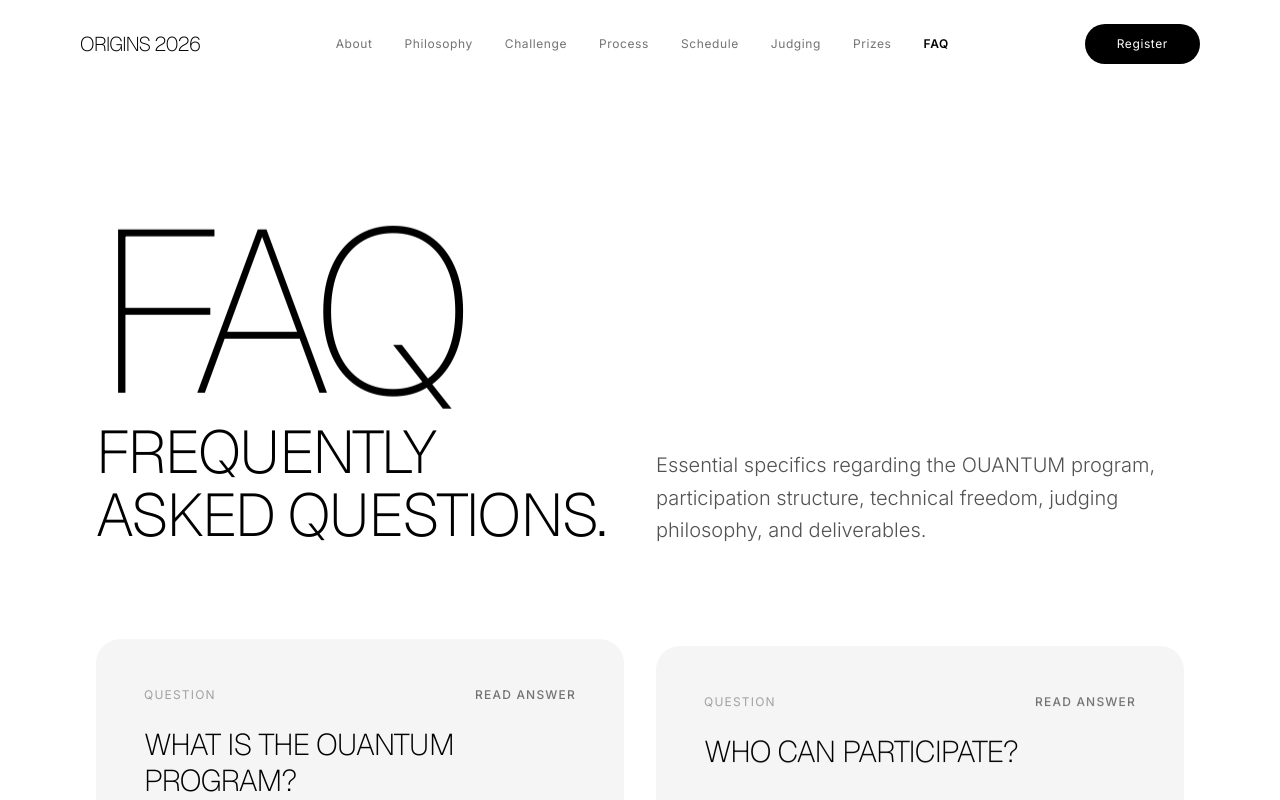
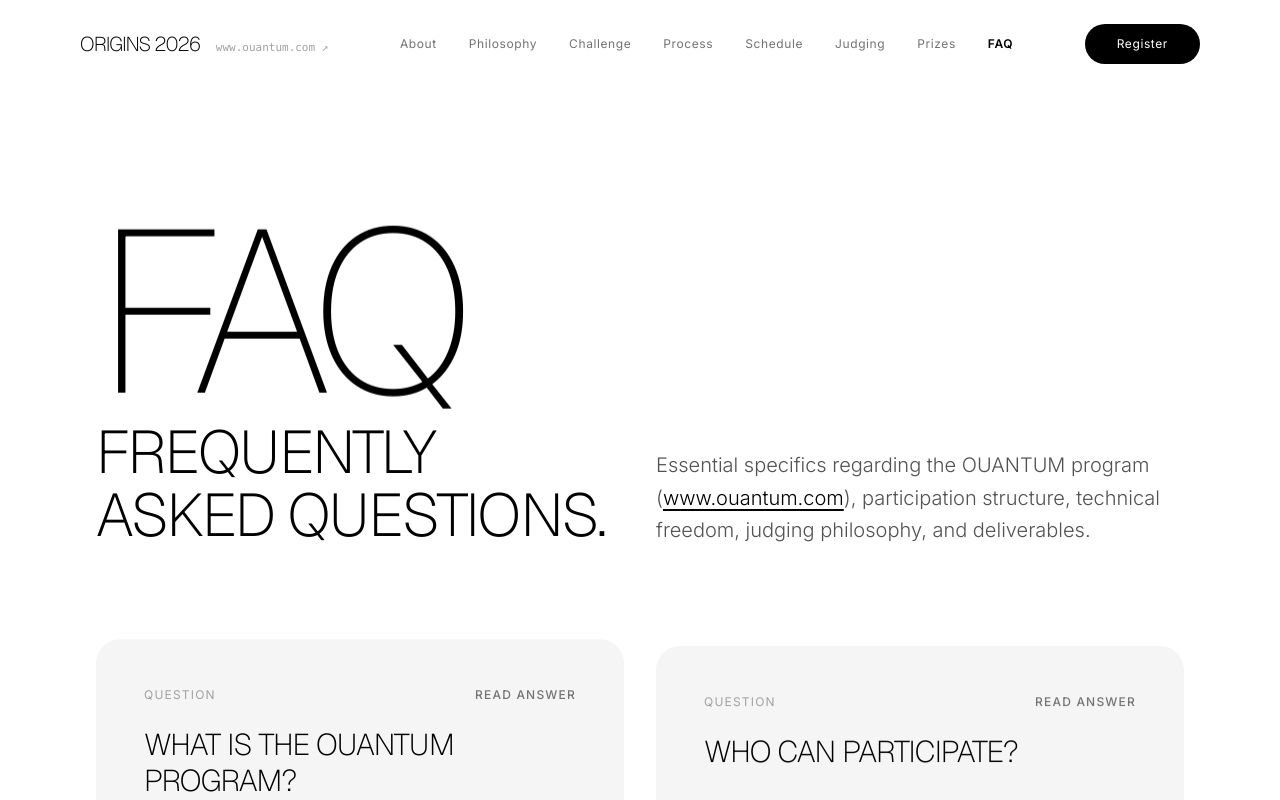
Before and after one commit to rahul1172005/Origins_2026, a Next.js app: page /faq in a window 1280 px wide. Shown: the top 800 px of the page. Built offline with nearby package versions, Linux system fonts and the light colour scheme.

Commit message:
feat: add www.ouantum.com portal references across navbar, hero, about, faq, registration, and footer

```diff
--- a/components/About.tsx
+++ b/components/About.tsx
@@ -39,7 +39,16 @@ export default function About() {
           <div className="lg:col-span-7 space-y-8">
             <div className="space-y-6 text-lg sm:text-xl text-neutral-700 font-inter font-light leading-relaxed">
               <p>
-                ORIGINS is the premier innovation and engineering sprint hosted under the <strong>OUANTUM</strong> program. It is not another hackathon built around shipping another SaaS product, wrapping an API, or presenting an unrealistic business pitch.
+                ORIGINS is the premier innovation and engineering sprint hosted under the{" "}
+                <a
+                  href="https://www.ouantum.com"
+                  target="_blank"
+                  rel="noopener noreferrer"
+                  className="underline underline-offset-4 text-black hover:opacity-75 font-medium"
+                >
+                  OUANTUM
+                </a>{" "}
+                program (<span className="font-mono text-xs sm:text-sm text-neutral-500">www.ouantum.com</span>). It is not another hackathon built around shipping another SaaS product, wrapping an API, or presenting an unrealistic business pitch.
               </p>
               <p className="text-neutral-500">
                 It begins somewhere else.
--- a/components/FAQ.tsx
+++ b/components/FAQ.tsx
@@ -13,7 +13,7 @@ const faqs: FAQItem[] = [
   {
     question: "What is the OUANTUM program?",
     answer:
-      "OUANTUM is an applied research and engineering ecosystem empowering builders, scientists, and developers to solve foundational physical and digital problems. ORIGINS 2026 is OUANTUM's flagship 24-hour sprint providing incubation, advisory, and non-dilutive deployment grants.",
+      "OUANTUM (www.ouantum.com) is an applied research and engineering ecosystem empowering builders, scientists, and developers to solve foundational physical and digital problems. ORIGINS 2026 is OUANTUM's flagship 24-hour sprint providing incubation, advisory, and non-dilutive deployment grants.",
   },
   {
     question: "Who can participate?",
@@ -33,7 +33,7 @@ const faqs: FAQItem[] = [
   {
     question: "Is there a registration fee?",
     answer:
-      "No. ORIGINS 2026 is completely free to enter. The OUANTUM program and partner institutions cover all operational, infrastructure, mentorship, and platform expenses.",
+      "No. ORIGINS 2026 is completely free to enter. The OUANTUM program (www.ouantum.com) and partner institutions cover all operational, infrastructure, mentorship, and platform expenses.",
   },
   {
     question: "Do I need prior hackathon experience?",
@@ -111,7 +111,7 @@ export default function FAQ() {
             </div>
             <div className="lg:col-span-6 flex items-end">
               <p className="text-sm sm:text-lg lg:text-xl text-neutral-600 font-inter font-light max-w-lg leading-relaxed">
-                Essential specifics regarding the OUANTUM program, participation structure, technical freedom, judging philosophy, and deliverables.
+                Essential specifics regarding the OUANTUM program (<a href="https://www.ouantum.com" target="_blank" rel="noopener noreferrer" className="underline underline-offset-4 text-black hover:opacity-75">www.ouantum.com</a>), participation structure, technical freedom, judging philosophy, and deliverables.
               </p>
             </div>
           </div>
@@ -172,7 +172,7 @@ export default function FAQ() {
               READY TO REGISTER FOR ORIGINS 2026?
             </h3>
             <p className="text-xs sm:text-sm text-neutral-600 font-inter font-light">
-              Individual and team registration is open globally under the OUANTUM program.
+              Individual and team registration is open globally under the OUANTUM program (<a href="https://www.ouantum.com" target="_blank" rel="noopener noreferrer" className="underline underline-offset-4">www.ouantum.com</a>).
             </p>
           </div>
 
--- a/components/Footer.tsx
+++ b/components/Footer.tsx
@@ -63,7 +63,7 @@ export default function Footer() {
         </div>
       </motion.div>
 
-      {/* 3. CLEAN TYPOGRAPHICAL FOOTER COLUMNS (Title Case, not all caps) */}
+      {/* 3. CLEAN TYPOGRAPHICAL FOOTER COLUMNS */}
       <div className="grid grid-cols-1 sm:grid-cols-2 lg:grid-cols-4 gap-8 sm:gap-12 pt-4 sm:pt-8">
         {/* Col 1: OUANTUM Program */}
         <div className="space-y-2 sm:space-y-4">
@@ -73,9 +73,14 @@ export default function Footer() {
           <p className="text-xs text-neutral-600 font-inter font-light leading-relaxed max-w-xs">
             ORIGINS 2026 is the flagship engineering and innovation program by OUANTUM. Advancing human systems through consequential technology, open research, and disciplined problem solving.
           </p>
-          <p className="text-xs text-neutral-400 font-inter pt-1">
-            OUANTUM Innovation Platform
-          </p>
+          <a
+            href="https://www.ouantum.com"
+            target="_blank"
+            rel="noopener noreferrer"
+            className="inline-block text-xs font-mono text-black hover:opacity-75 underline underline-offset-4 pt-1"
+          >
+            www.ouantum.com ↗
+          </a>
         </div>
 
         {/* Col 2: Navigation Links */}
@@ -134,11 +139,21 @@ export default function Footer() {
           </h5>
           <ul className="space-y-2 text-xs tracking-wide text-neutral-700 font-inter">
             <li>
+              <a
+                href="https://www.ouantum.com"
+                target="_blank"
+                rel="noopener noreferrer"
+                className="hover:text-black transition-colors font-medium text-black block"
+              >
+                OUANTUM Portal
+              </a>
+            </li>
+            <li>
               <button
                 onClick={() =>
                   openModal(
                     "ORIGINS 2026 RULES & OUANTUM INTEGRITY CHARTER",
-                    "1. Original Code: All primary architecture and software logic must be developed within the 24-hour sprint.\n2. Genuine Problems: Projects must address authentic real-world challenges.\n3. Open Source / Public Repository: Submissions must include public source code for jury auditing.\n4. No Commercial Wrappers: Applications that merely repackage existing third-party SaaS APIs without original logic are disqualified.\n5. Zero Tolerance for Plagiarism: Direct duplication of existing GitHub repositories leads to immediate disqualification."
+                    "1. Original Code: All primary architecture and software logic must be developed within the 24-hour sprint.\n2. Genuine Problems: Projects must address authentic real-world challenges.\n3. Open Source / Public Repository: Submissions must include public source code for jury auditing.\n4. No Commercial Wrappers: Applications that merely repackage existing third-party SaaS APIs without original logic are disqualified.\n5. Zero Tolerance for Plagiarism: Direct duplication of existing GitHub repositories leads to immediate disqualification.\n\nLearn more at www.ouantum.com"
                   )
                 }
                 className="hover:text-black transition-colors cursor-pointer text-left"
@@ -151,7 +166,7 @@ export default function Footer() {
                 onClick={() =>
                   openModal(
                     "CONTACT OUANTUM ORIGINS",
-                    "Direct Inquiries: origins@ouantum.org\nPress & Institutional Partnerships: press@ouantum.org\nEmergency Builder Support: +1 (555) 202-6000\nOUANTUM Innovation Campus, Global Engineering Network."
+                    "Official Portal: www.ouantum.com\nDirect Inquiries: origins@ouantum.org\nPress & Institutional Partnerships: press@ouantum.org\nEmergency Builder Support: +1 (555) 202-6000\nOUANTUM Innovation Campus, Global Engineering Network."
                   )
                 }
                 className="hover:text-black transition-colors cursor-pointer text-left"
@@ -202,9 +217,19 @@ export default function Footer() {
               ORIGINS 2026 is an independent initiative developed by the OUANTUM program. All participant intellectual property remains 100% owned by the builders.
             </p>
           </div>
-          <p className="text-xs tracking-wider text-neutral-400 font-inter pt-2 sm:pt-4">
-            © 2026 OUANTUM
-          </p>
+          <div className="space-y-1 pt-2 sm:pt-4">
+            <p className="text-xs tracking-wider text-neutral-400 font-inter">
+              © 2026 OUANTUM
+            </p>
+            <a
+              href="https://www.ouantum.com"
+              target="_blank"
+              rel="noopener noreferrer"
+              className="text-[11px] font-mono text-neutral-500 hover:text-black transition-colors block"
+            >
+              www.ouantum.com
+            </a>
+          </div>
         </div>
       </div>
 
--- a/components/Hero.tsx
+++ b/components/Hero.tsx
@@ -82,7 +82,16 @@ export default function Hero() {
 
           <div className="lg:col-span-6 flex flex-col justify-between space-y-6 sm:space-y-8">
             <p className="text-sm sm:text-lg lg:text-xl text-neutral-600 font-inter font-light leading-relaxed max-w-2xl">
-              A 24-hour applied innovation sprint by <strong>OUANTUM</strong> for ideas that solve real problems, improve lives, and create meaningful systemic impact.
+              A 24-hour applied innovation sprint by{" "}
+              <a
+                href="https://www.ouantum.com"
+                target="_blank"
+                rel="noopener noreferrer"
+                className="underline underline-offset-4 text-black hover:opacity-75 font-medium inline-block"
+              >
+                OUANTUM
+              </a>{" "}
+              (<span className="font-mono text-xs sm:text-sm text-neutral-500">www.ouantum.com</span>) for ideas that solve real problems, improve lives, and create meaningful systemic impact.
             </p>
 
             <div className="flex flex-col sm:flex-row items-stretch sm:items-center gap-3 sm:gap-4 pt-2">
--- a/components/Navbar.tsx
+++ b/components/Navbar.tsx
@@ -22,7 +22,8 @@ export default function Navbar() {
   return (
     <header className="sticky top-0 z-50 bg-white/95 backdrop-blur-sm w-full">
       <div className="w-full px-6 sm:px-10 md:px-16 lg:px-20 py-6 flex items-center justify-between">
-        {/* Brand */}
+        {/* Brand & Program Link */}
+        <div className="flex items-baseline gap-3 sm:gap-4">
           <Link
             href="/"
             className="text-left group cursor-pointer"
@@ -31,6 +32,15 @@ export default function Navbar() {
               ORIGINS 2026
             </span>
           </Link>
+          <a
+            href="https://www.ouantum.com"
+            target="_blank"
+            rel="noopener noreferrer"
+            className="hidden sm:inline-block text-[11px] font-mono text-neutral-400 hover:text-black transition-colors"
+          >
+            www.ouantum.com ↗
+          </a>
+        </div>
 
         {/* Desktop Navigation (Title case, not all caps) */}
         <nav className="hidden lg:flex items-center gap-8 text-xs tracking-wider font-inter">
@@ -72,7 +82,7 @@ export default function Navbar() {
         </button>
       </div>
 
-      {/* Mobile Dropdown Menu (Title case) */}
+      {/* Mobile Dropdown Menu */}
       {mobileMenuOpen && (
         <div className="lg:hidden bg-white px-6 sm:px-10 py-8 space-y-6">
           <div className="flex flex-col space-y-4 text-sm tracking-wider font-inter">
@@ -92,6 +102,18 @@ export default function Navbar() {
               );
             })}
           </div>
+
+          <div className="pt-2">
+            <a
+              href="https://www.ouantum.com"
+              target="_blank"
+              rel="noopener noreferrer"
+              className="text-xs font-mono text-neutral-500 hover:text-black transition-colors block py-2"
+            >
+              OUANTUM Program — www.ouantum.com ↗
+            </a>
+          </div>
+
           <Link
             href="/register"
             onClick={() => setMobileMenuOpen(false)}
--- a/components/Registration.tsx
+++ b/components/Registration.tsx
@@ -225,7 +225,7 @@ export default function Registration() {
             </div>
             <div className="lg:col-span-6 flex flex-col justify-between space-y-4">
               <p className="text-sm sm:text-lg lg:text-xl text-neutral-600 font-inter font-light max-w-lg leading-relaxed">
-                Official registration for the <strong>OUANTUM</strong> ORIGINS 2026 cohort. Secure your team or individual entry. Complete verification details below.
+                Official registration for the <a href="https://www.ouantum.com" target="_blank" rel="noopener noreferrer" className="underline underline-offset-4 font-semibold text-black hover:opacity-75">OUANTUM</a> (<span className="font-mono text-xs text-neutral-500">www.ouantum.com</span>) ORIGINS 2026 cohort. Secure your team or individual entry. Complete verification details below.
               </p>
               <div className="flex items-center gap-4 pt-2">
                 <button
@@ -252,7 +252,7 @@ export default function Registration() {
                 LOOKUP REGISTRATION PASS
               </h3>
               <p className="text-xs sm:text-sm text-neutral-600 font-inter font-light">
-                Enter your assigned Registration ID to inspect entry details and status.
+                Enter your assigned Registration ID to inspect entry details and status on the OUANTUM platform (www.ouantum.com).
               </p>
             </div>
 
@@ -352,7 +352,7 @@ export default function Registration() {
                 REGISTRATION RECEIVED.
               </h3>
               <p className="text-sm sm:text-lg text-neutral-700 font-inter font-light">
-                You&apos;re now part of the OUANTUM ORIGINS 2026 cohort.
+                You&apos;re now part of the OUANTUM (<a href="https://www.ouantum.com" target="_blank" rel="noopener noreferrer" className="underline underline-offset-4">www.ouantum.com</a>) ORIGINS 2026 cohort.
               </p>
             </div>
 
@@ -363,6 +363,14 @@ export default function Registration() {
                   <h4 className="text-xl sm:text-2xl font-geist-light tracking-tight text-black">
                     OUANTUM ORIGINS 2026
                   </h4>
+                  <a
+                    href="https://www.ouantum.com"
+                    target="_blank"
+                    rel="noopener noreferrer"
+                    className="text-[11px] font-mono text-neutral-400 hover:text-black transition-colors"
+                  >
+                    www.ouantum.com ↗
+                  </a>
                 </div>
 
                 <div className="text-left sm:text-right">
```
Lines whose indentation alone changed are shown as unchanged.
